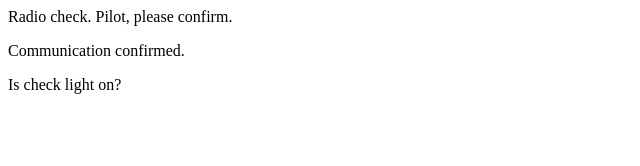
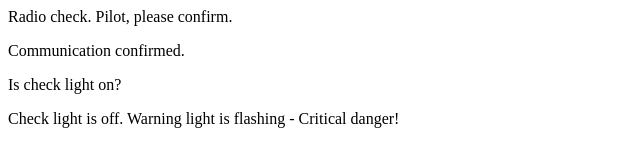
Before and after one commit to CodeGirl78/communication-log, a plain HTML site: page index.html in a window 1280 px wide. Shown: the whole page, without its empty margins (0-640 px from the left). Drawn offline with Linux system fonts and the light colour scheme.

Commit message:
Add reply to pair programmer with check light status

```diff
--- a/index.html
+++ b/index.html
@@ -3,5 +3,6 @@
       <p>Radio check. Pilot, please confirm.</p>
       <p>Communication confirmed.</p>
       <p>Is check light on?</p>
+      <p>Check light is off. Warning light is flashing - Critical danger!</p>
    </body>
 </html>
```
